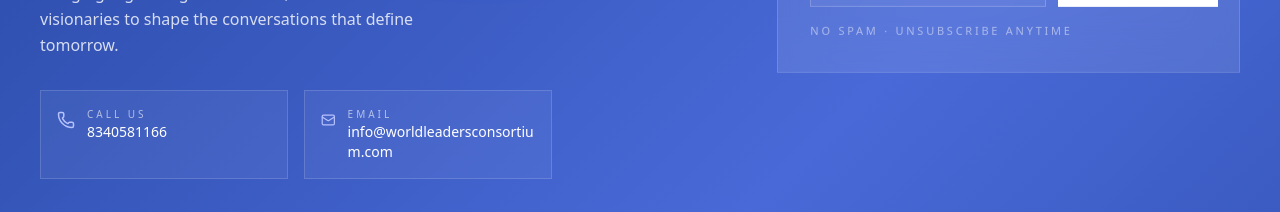
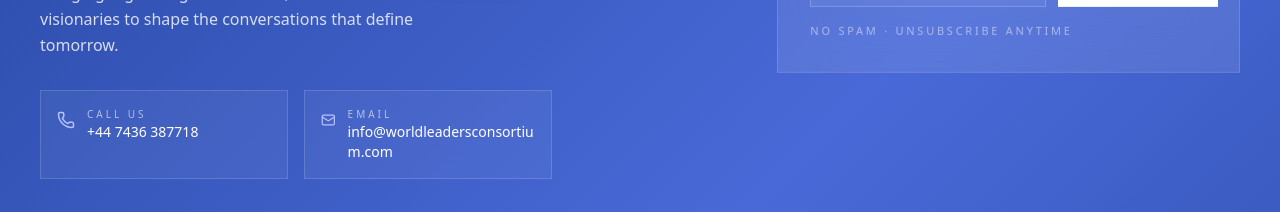
Before and after one commit to MohdAfridi7/frontend-WLC, a React (Vite) app: page /faqs in a window 1280 px wide. Shown: the part 1920-2132 px from the top of the page. Built offline with nearby package versions, Linux system fonts and the light colour scheme.

Commit message:
change contact information

```diff
--- a/src/component/Footer.jsx
+++ b/src/component/Footer.jsx
@@ -132,7 +132,7 @@
             {/* Contact rows */}
             <div className="mt-8 grid max-w-lg grid-cols-1 gap-4 sm:grid-cols-2">
               <a
-                href="tel:8340581166"
+                href="tel:+447436387718"
                 className="group flex items-start gap-3 border border-white/15 bg-white/5 p-4 transition hover:border-white/40 hover:bg-white/10"
               >
                 <Phone size={18} className="mt-1 text-[#B6C1FF]" />
@@ -140,7 +140,7 @@
                   <span className="block text-[10px] uppercase tracking-[0.3em] text-white/60">
                     Call Us
                   </span>
-                  <span className="block text-sm font-medium">8340581166</span>
+                  <span className="block text-sm font-medium">+44 7436 387718</span>
                 </div>
               </a>
               <a
--- a/src/contact/ContactSection.jsx
+++ b/src/contact/ContactSection.jsx
@@ -319,7 +319,7 @@
                     </div>
                     <div className="mt-4 text-[11px] font-semibold uppercase tracking-[3px] text-gray-500">Address</div>
                     <div className="mt-1 font-serif text-gray-800 text-[15px] leading-snug">
-                      61 Bridge Street<br />Kington HR5 3DJ, UK
+                      35 Durban road <br />London E15 3BW
                     </div>
                   </div>
 
```
